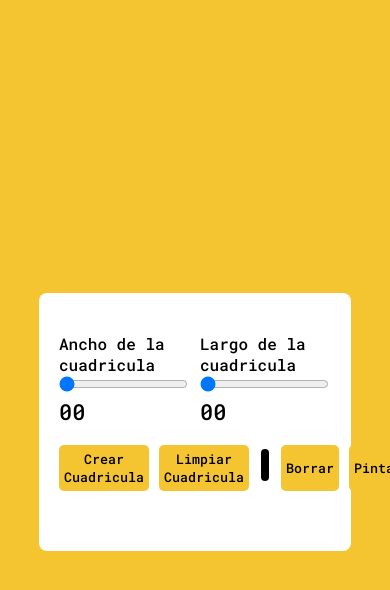
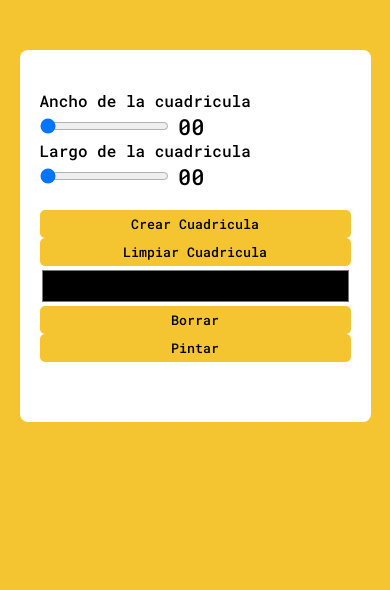
Before and after one commit to xDani-v/app_pixelart, a plain HTML site: page index.html in a window 390 px wide. Drawn offline with Linux system fonts and the light colour scheme.

Commit message:
responsive v1

```diff
--- a/style.css
+++ b/style.css
@@ -7,15 +7,14 @@
 
 body {
     background-color: #f4c531;
+    margin: 0;
 }
 
 .wrapper {
     background-color: #ffffff;
     width: 80vmin;
-    position: absolute;
-    transform: translate(-50%, -50%);
-    top: 50%;
-    left: 50%;
+    margin: 50px auto;
+    /* Centrar el contenedor en pantallas de escritorio */
     padding: 40px 20px;
     border-radius: 8px;
 }
@@ -34,23 +33,19 @@ span {
     display: flex;
     justify-content: space-between;
     margin-bottom: 20px;
-    gap: 10px;
 }
 
 button {
     background-color: #f4c531;
     border: none;
     border-radius: 5px;
-    padding: 5px;
+    padding: 10px;
     transition: background-color 0.3s ease;
-    /* Agrega una transición suave al cambio de color de fondo */
     cursor: pointer;
-    /* Cambia el cursor cuando está sobre el botón */
 }
 
 button:hover {
     background-color: #e0ac24;
-    /* Cambia el color de fondo al pasar el ratón sobre el botón */
 }
 
 input[type="color"] {
@@ -58,17 +53,13 @@ input[type="color"] {
     -moz-appearance: none;
     appearance: none;
     background-color: transparent;
-    width: 70px;
+    width: 100%;
     height: 40px;
     border: none;
     cursor: pointer;
 }
 
-input[type="color"]::-webkit-color-swatch {
-    border-radius: 8px;
-    border: 4px solid #000000;
-}
-
+input[type="color"]::-webkit-color-swatch,
 input[type="color"]::-moz-color-swatch {
     border-radius: 8px;
     border: 4px solid #000000;
@@ -85,6 +76,18 @@ input[type="color"]::-moz-color-swatch {
 }
 
 @media only screen and (max-width: 768px) {
+    .wrapper {
+        width: 90vmin;
+    }
+
+    .opt-wrapper {
+        flex-direction: column;
+    }
+
+    button {
+        padding: 5px;
+    }
+
     .gridCol {
         height: 0.8em;
         width: 0.8em;
```
